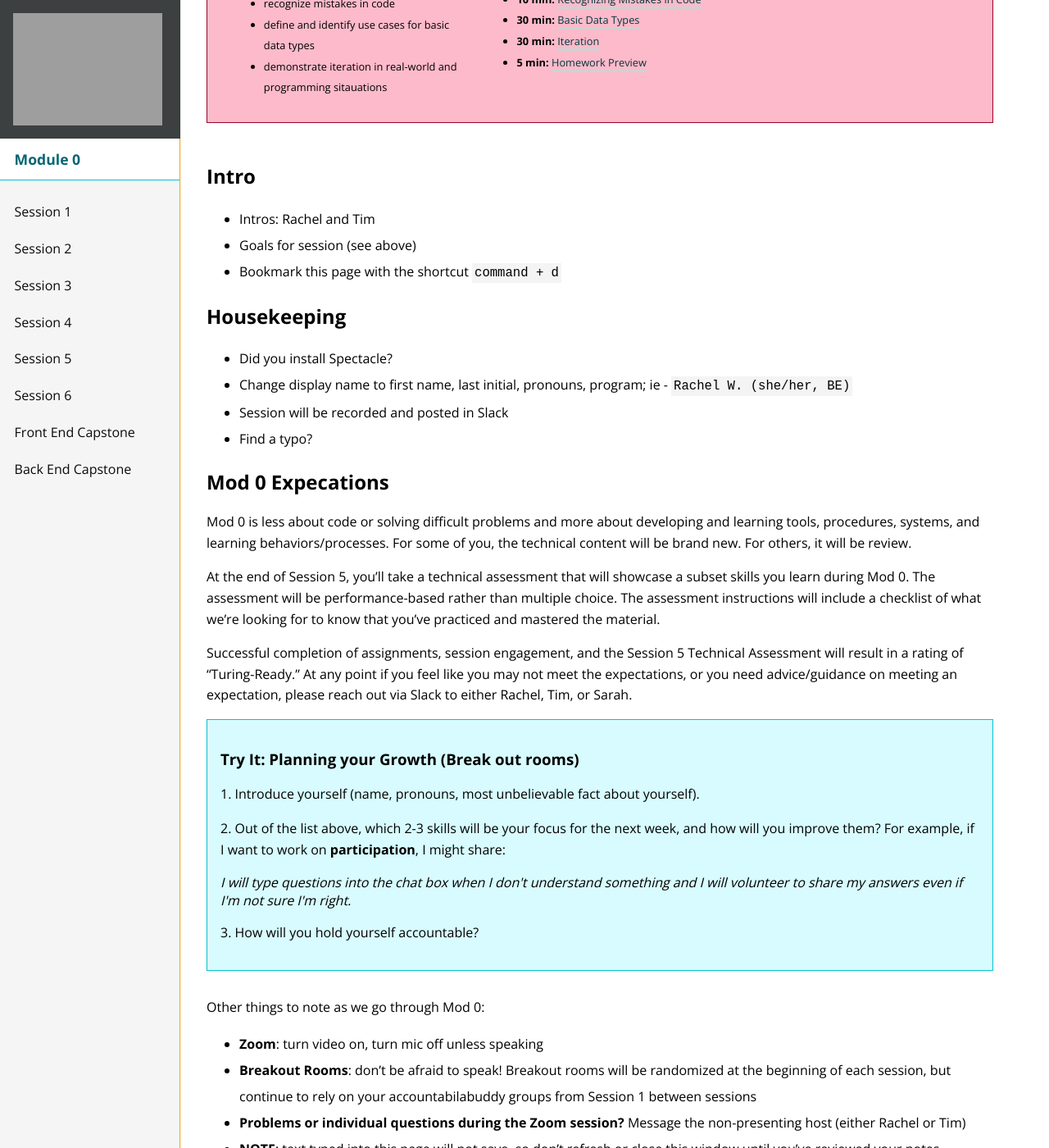
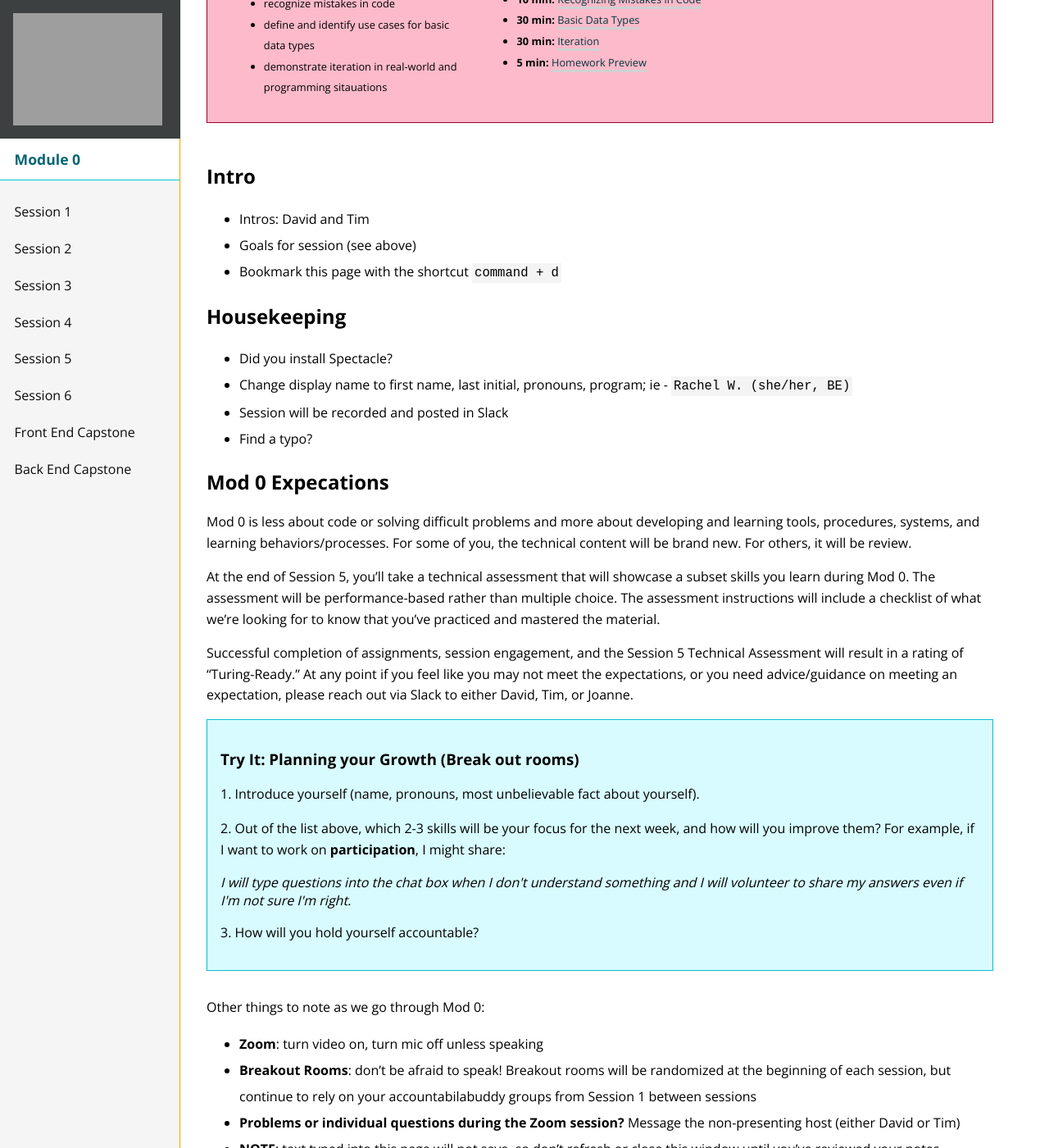
Before and after one commit to turingschool/mod-0-curriculum, a Jekyll site: the page built from session2/index.md, in a window 1280 px wide and 1400 px high, scrolled down 396 px. Shown: the whole window at 82% size. Built offline with Jekyll 4.4.1, drawn with Linux system fonts in a browser that asks for light colours; nearby versions of some CDN libraries; some of the changed text lies outside the part shown.

Commit message:
Change names and fix typos in session 2 md
also fix content sizing for tablet and below

```diff
--- a/_sass/base.scss
+++ b/_sass/base.scss
@@ -102,7 +102,9 @@ header {
 }
 
 @media (max-width: $tablet-width) {
-  .content: 100%;
+  .content {
+    width: 100%;
+  }
 }
 
 
--- a/session2/index.md
+++ b/session2/index.md
@@ -47,7 +47,7 @@ subheading: Googling, Classes, Data Types, Iteration
 
 ## Intro
 
-* Intros: Rachel and Tim
+* Intros: David and Tim
 * Goals for session (see above)
 * Bookmark this page with the shortcut `command + d`
 
@@ -64,7 +64,7 @@ Mod 0 is less about code or solving difficult problems and more about developing
 
 At the end of Session 5, you'll take a technical assessment that will showcase a subset skills you learn during Mod 0. The assessment will be performance-based rather than multiple choice. The assessment instructions will include a checklist of what we're looking for to know that you've practiced and mastered the material.
 
-Successful completion of assignments, session engagement, and the Session 5 Technical Assessment will result in a rating of "Turing-Ready." At any point if you feel like you may not meet the expectations, or you need advice/guidance on meeting an expectation, please reach out via Slack to either Rachel, Tim, or Sarah.
+Successful completion of assignments, session engagement, and the Session 5 Technical Assessment will result in a rating of "Turing-Ready." At any point if you feel like you may not meet the expectations, or you need advice/guidance on meeting an expectation, please reach out via Slack to either David, Tim, or Joanne.
 
 <div class="try-it">
   <h3>Try It: Planning your Growth (Break out rooms)</h3>
@@ -78,7 +78,7 @@ Other things to note as we go through Mod 0:
 
 - <strong>Zoom</strong>: turn video on, turn mic off unless speaking
 - <strong>Breakout Rooms</strong>: don't be afraid to speak! Breakout rooms will be randomized at the beginning of each session, but continue to rely on your accountabilabuddy groups from Session 1 between sessions
-- <strong>Problems or individual questions during the Zoom session?</strong> Message the non-presenting host (either Rachel or Tim)
+- <strong>Problems or individual questions during the Zoom session?</strong> Message the non-presenting host (either David or Tim)
 - <strong>NOTE</strong>: text typed into this page will not save, so don't refresh or close this window until you've reviewed your notes.
 
 <a name="shortcuts"></a>
@@ -264,7 +264,7 @@ make border on heading element css
     Phrase 1:
     Phrase 2:
   </textarea>
-  <p>3. A Mod 0 homework assignment asks you to print out your git log in oneline (yes, oneline, not a spelling error) format and Rachel definitely did not teach how to do this during class.</p>
+  <p>3. A Mod 0 homework assignment asks you to print out your git log in oneline (yes, oneline, not a spelling error) format and David definitely did not teach how to do this during class.</p>
   <textarea rows="2">
     Phrase 1:
     Phrase 2:
@@ -374,7 +374,7 @@ In most programming languages, you'll find the same basic <span class="vocab">da
 
 ### Data Type Use Cases and Syntax
 
-Luckily for us, the <span class="vocab">syntax</span> (the way we write) for these basic data typs is almost identical in Ruby and JavaScript.
+Luckily for us, the <span class="vocab">syntax</span> (the way we write) for these basic data types is almost identical in Ruby and JavaScript.
 
 Imagine that we're making an application for grocery stores to use (intentionally vague description 😁). For each of the data types we researched, we'll brainstorm examples of how we might use that data type in a grocery store app.
 
@@ -538,7 +538,7 @@ Imagine that we're making an application for grocery stores to use (intentionall
       <p>When I think about whether or not I need to use a hash, I ask myself "Is this a collection of data where the pairing of items matters?"</p>
       <p>Examples:</p>
       <li><code>{ "9th grade": 110, "10th grade": 125, "11th grade": 66, "12th grade": 70}</code></li>
-      <li><code>{ "Mod 0": "Tim and Rachel", "Mod 1": "Mike and Sal", "Mod 2": "Brittany and Robbie" }</code></li>
+      <li><code>{ "Mod 0": "Tim and David", "Mod 1": "Mike and Sal", "Mod 2": "Brittany and Robbie" }</code></li>
     </div>
   </div>
   <div class="flex-container">
@@ -770,4 +770,4 @@ In addition, consider the following questions:
 <a name="homework"></a>
 ## Homework
 
-  Find the homework in your Mod 0 Project Board. Contact Rachel or Tim if you're stuck.
+  Find the homework in your Mod 0 Project Board. Contact David or Tim if you're stuck.
```
